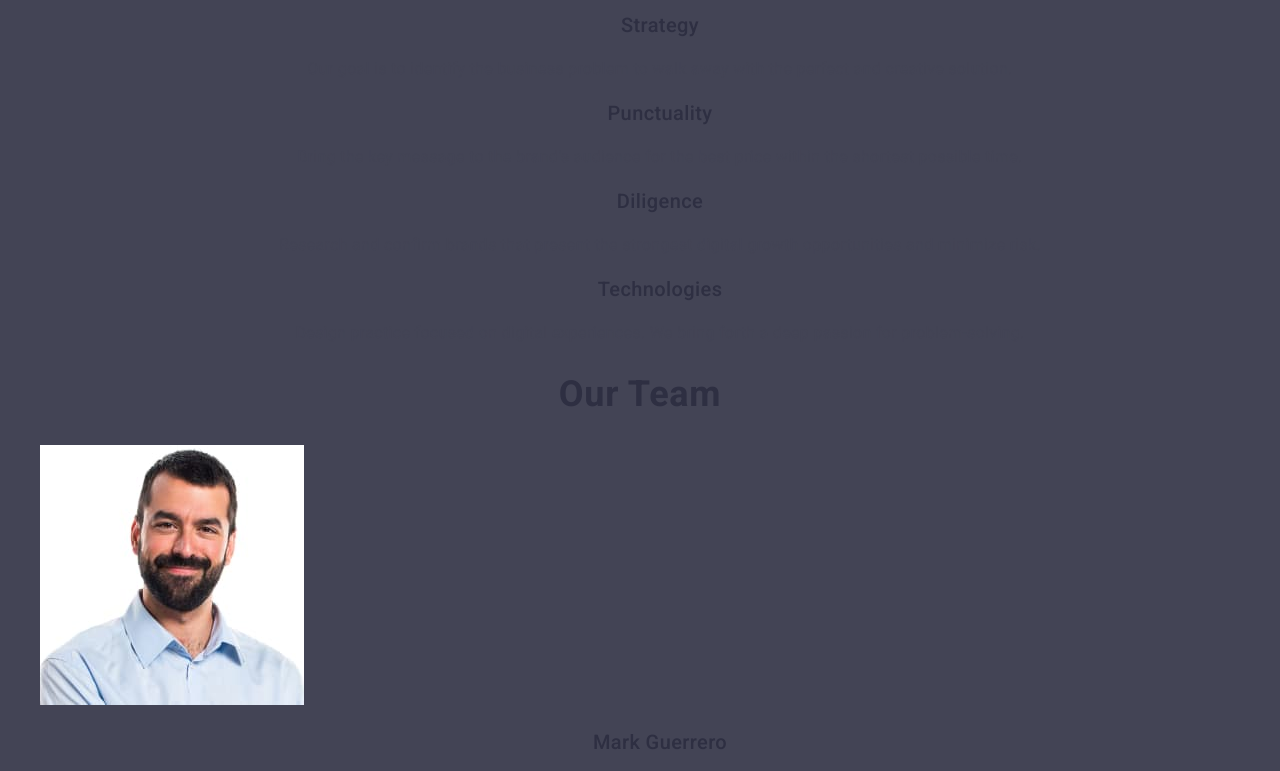
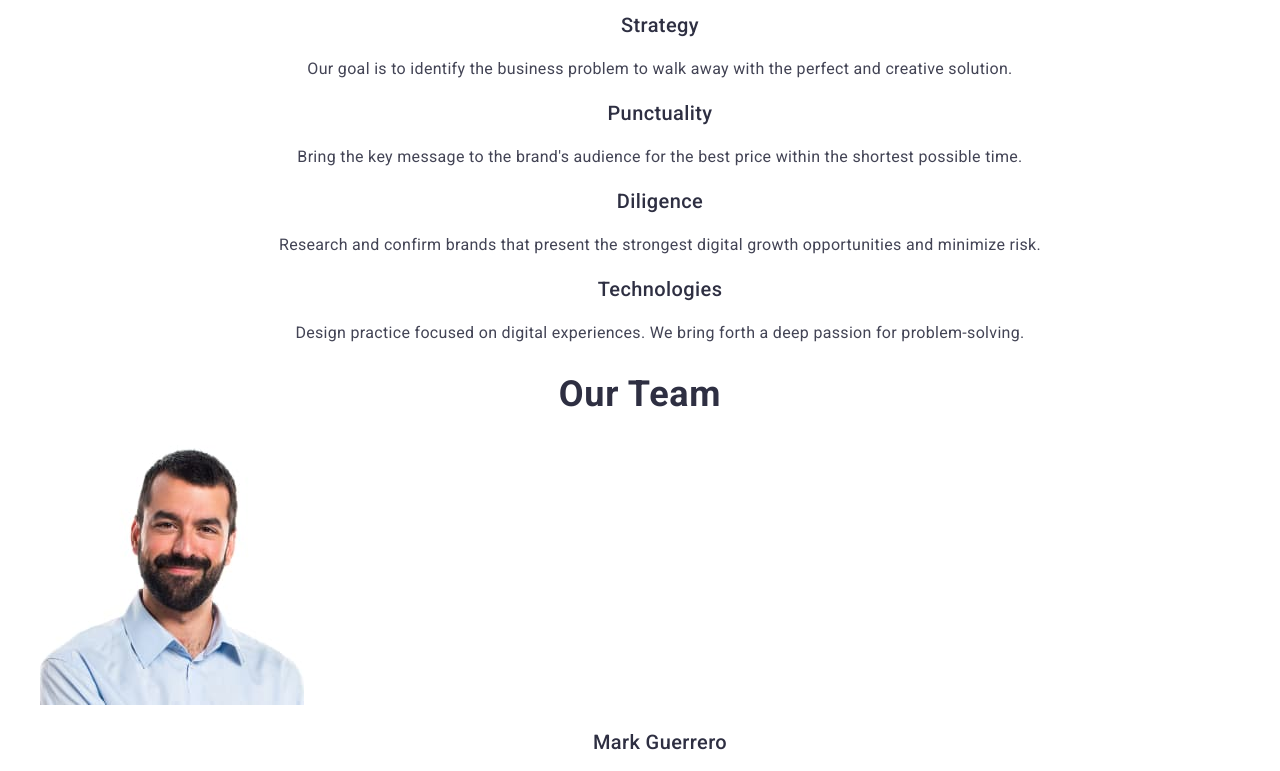
Before and after one commit to AlinkaMalinkA05/goit-markup-hw-02, a plain HTML site: page index.html in a window 1280 px wide. Shown: the part 442-1213 px from the top of the page. Drawn offline with nearby package versions, Linux system fonts and the light colour scheme.

Commit message:
chanded body

```diff
--- a/css/styles.css
+++ b/css/styles.css
@@ -1,6 +1,5 @@
 body {
   font-family: "Roboto", sans-serif;
-  background: #434455;
 }
 ul {
   list-style-type: none;
```
